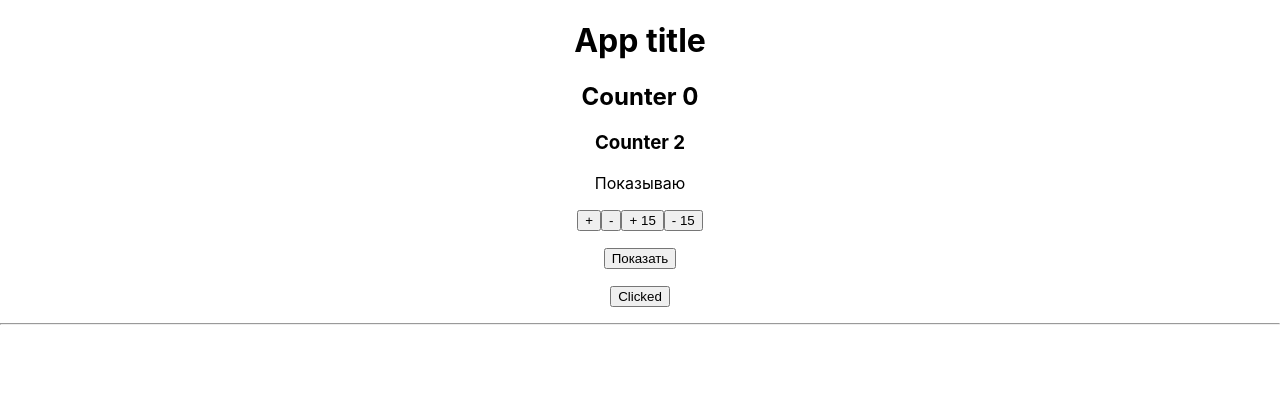
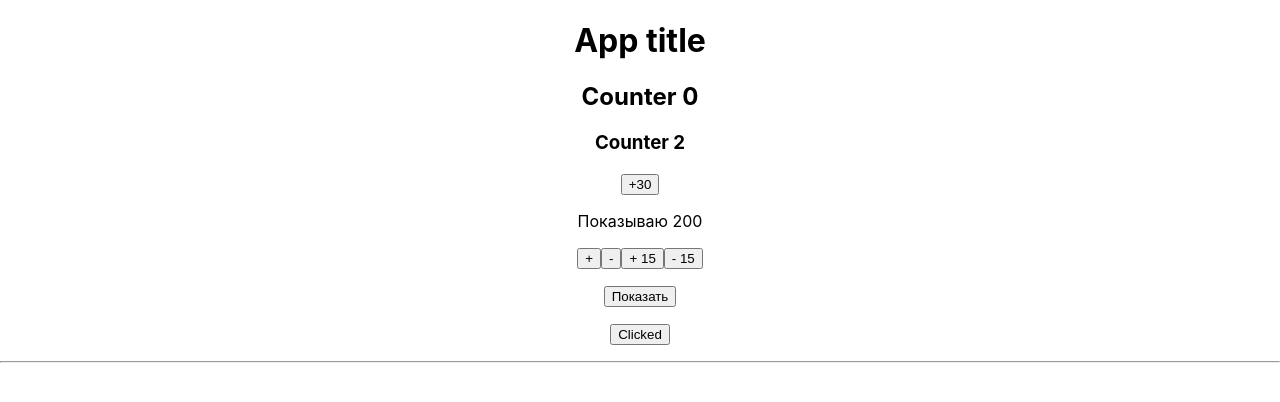
Before and after one commit to aSosunoff/ReactTheory, a React (Create React App) app: page / in a window 1280 px wide. Both pictures are taken after a click on the button "Clicked". Shown: the top 402 px of the page. Built offline with nearby package versions, Linux system fonts and the light colour scheme.

Commit message:
added redux thunk

```diff
--- a/package.json
+++ b/package.json
@@ -12,7 +12,8 @@
     "react-dom": "^16.13.1",
     "react-redux": "^7.2.0",
     "react-scripts": "3.4.1",
-    "redux": "^4.0.5"
+    "redux": "^4.0.5",
+    "redux-thunk": "^2.3.0"
   },
   "scripts": {
     "start": "react-scripts start",
--- a/src/Counter2/index.js
+++ b/src/Counter2/index.js
@@ -1,13 +1,32 @@
 import React from 'react';
+import { connect } from 'react-redux';
 import { ClickedContext } from '../App';
+import { add2 } from '../redux/actions/actions';
 
-export default props => {
+class Counter2 extends React.Component {
+	render() {
 		return (
 			<>
 				<h3>Counter 2</h3>
+				<button onClick={() => this.props.onAdd2(30)}>+30</button>
 				<ClickedContext.Consumer>
-				{clicked => clicked ? <p>Показываю</p> : null}
+					{clicked => (clicked ? <p>Показываю {this.props.counter}</p> : null)}
 				</ClickedContext.Consumer>
 			</>
-	)
+		);
 	}
+}
+
+const mapStateToProps = state => {
+	return {
+		counter: state.counter2.counter,
+	};
+};
+
+const mapDispatchToProps = dispatch => {
+	return {
+		onAdd2: number => dispatch(add2(number)),
+	};
+};
+
+export default connect(mapStateToProps, mapDispatchToProps)(Counter2);
--- a/src/index.js
+++ b/src/index.js
@@ -4,6 +4,7 @@ import './index.css';
 import App from './App';
 import * as serviceWorker from './serviceWorker';
 import { createStore, applyMiddleware } from 'redux';
+import reduxThunk from 'redux-thunk';
 import { Provider } from 'react-redux';
 import rootReducer from './redux/rootReducer';
 
@@ -13,7 +14,7 @@ const loggerMiddleware = store => next => action => {
 	return result;
 };
 
-const store = createStore(rootReducer, applyMiddleware(loggerMiddleware));
+const store = createStore(rootReducer, applyMiddleware(loggerMiddleware, reduxThunk));
 // <React.StrictMode>
 // </React.StrictMode>
 const app = (
```
Also changed, not shown: 1 other file (tests, documents, lock files or other folders). Lines whose indentation alone changed are shown as unchanged.
